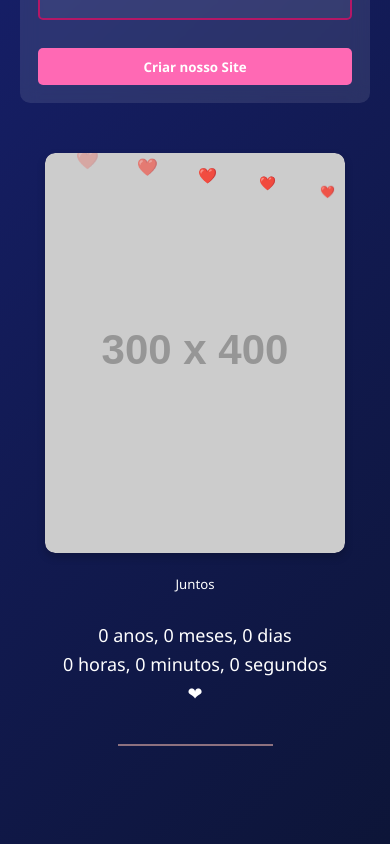
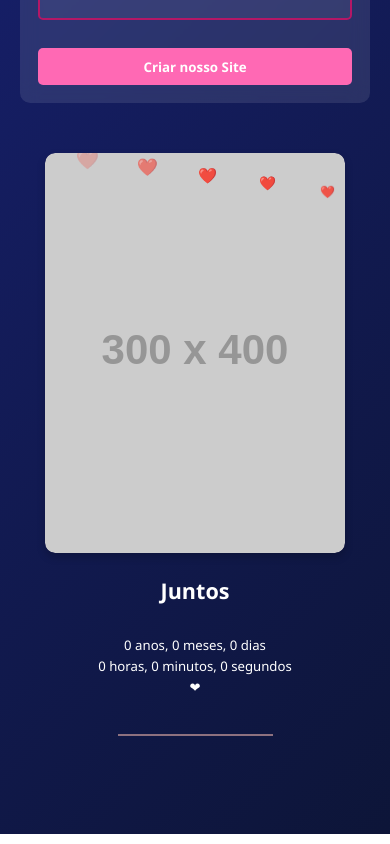
Before and after one commit to josias-gsd/loveRepository-frontEnd, a React (Vite) app: page / in a window 390 px wide. Shown: the part 675-1519 px from the top of the page. Built offline with nearby package versions, Linux system fonts and the light colour scheme.

Commit message:
actualizado love-26

```diff
--- a/src/pages/home/preview.css
+++ b/src/pages/home/preview.css
@@ -137,12 +137,6 @@
 
 /* Estilo para o título "Como vai ficar" */
 
-/* Estilo para o "Juntos" */
-.preview p:nth-child(3) {
-  font-size: 1.2rem;
-  color: #ffffff;
-}
-
 /* Estilo para o contador */
 .preview p:nth-child(4) {
   font-size: 1.1rem;
@@ -157,15 +151,16 @@
   margin: 15px 0;
 }
 
-/* Mensagem */
+.preview .titulo-juntos {
+  font-size: 1.4rem;
+  font-weight: bold;
+  color: #fff;
+}
+
 .preview .mensagem {
   font-size: 1.1rem;
   line-height: 1.6;
-  color: #ffffff; /* Agora é branca */
-  padding: 10px;
-  background: transparent;
-  border-radius: 8px;
-  width: 90%;
+  color: #fff;
 }
 
 @media (max-width: 480px) {
@@ -181,19 +176,18 @@
     margin-bottom: 20px;
   }
 
-  .preview p:nth-child(3) {
-    font-size: 1.5rem; /* "Juntos" */
-  }
-
   .preview p:nth-child(4) {
     font-size: 1.3rem; /* contador */
     line-height: 1.8; /* mais espaço entre linhas */
   }
 
-  .preview p:nth-child(6) {
-    font-size: 1.4rem; /* mensagem */
+  .preview .titulo-juntos {
+    font-size: 1.8rem; /* aumenta no celular */
+  }
+
+  .preview .mensagem {
+    font-size: 1.4rem; /* aumenta um pouco a mensagem */
     line-height: 1.8;
-    padding: 10px;
   }
 
   .preview .image-container {
--- a/src/pages/home/preview.jsx
+++ b/src/pages/home/preview.jsx
@@ -52,8 +52,8 @@ function Preview({ tempoJunto, imagem, mensagem, video }) {
         </div>
       )}
 
-      <p>Juntos</p>
-      <p>
+      <p className="titulo-juntos">Juntos</p>
+      <p className="contador-tempo">
         {tempoJunto.anos} anos, {tempoJunto.meses} meses, {tempoJunto.dias} dias
         <br />
         {tempoJunto.horas} horas, {tempoJunto.minutos} minutos,{" "}
@@ -61,7 +61,7 @@ function Preview({ tempoJunto, imagem, mensagem, video }) {
       </p>
       <div className="linha-divisoria"></div>
 
-      <p>{mensagem}</p>
+      <p className="mensagem">{mensagem}</p>
 
       {video && (
         <div style={{ marginTop: "30px" }}>
--- a/src/pages/home/tela.css
+++ b/src/pages/home/tela.css
@@ -35,6 +35,14 @@
   animation: starsMove 60s linear infinite; /* estrelas se movem lentamente */
 
   padding: 20px;
+}
+@keyframes starsMove {
+  0% {
+    background-position: 0 0;
+  }
+  100% {
+    background-position: 500px 500px; /* movimento diagonal suave */
+  }
 }
 
 .loading-error {
```
